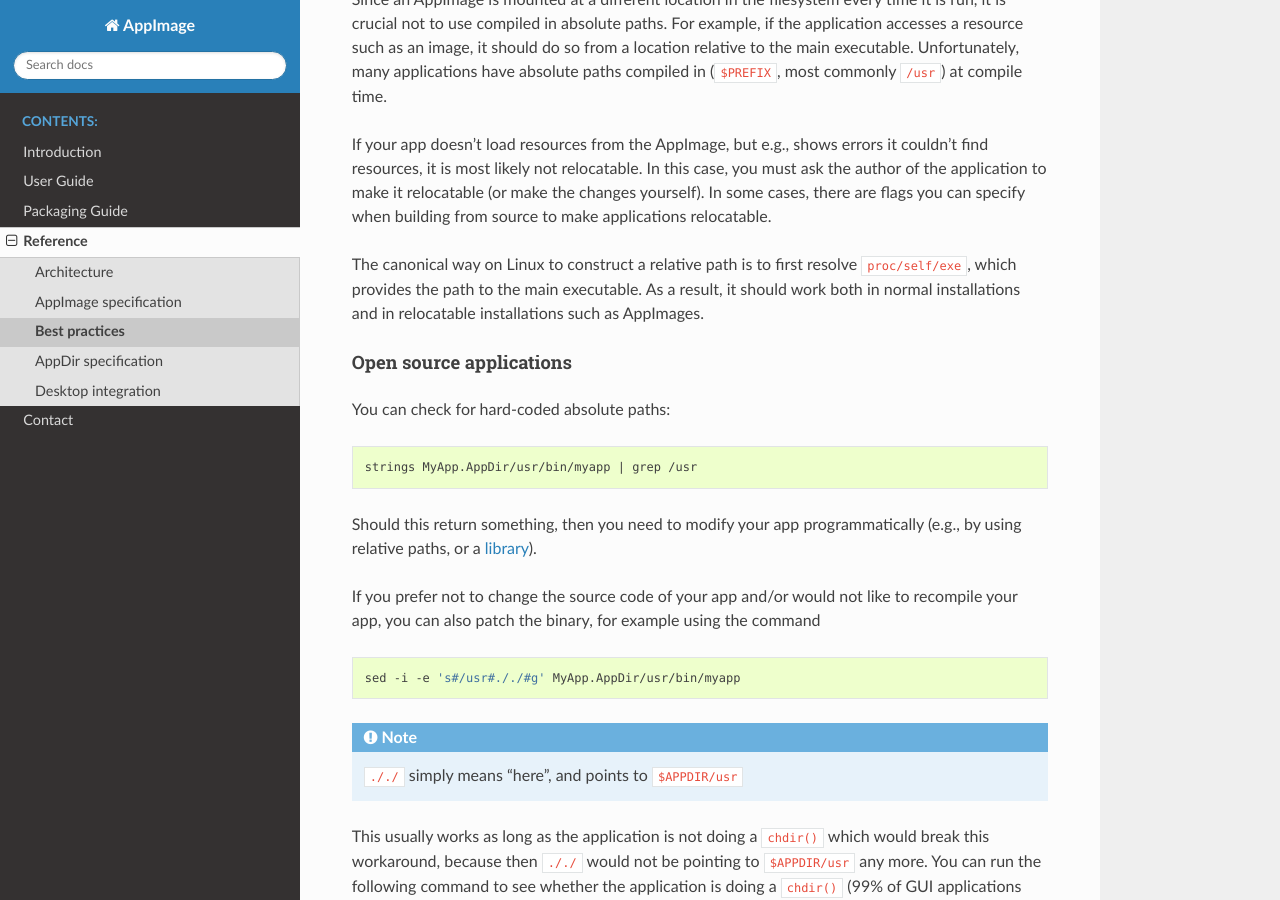
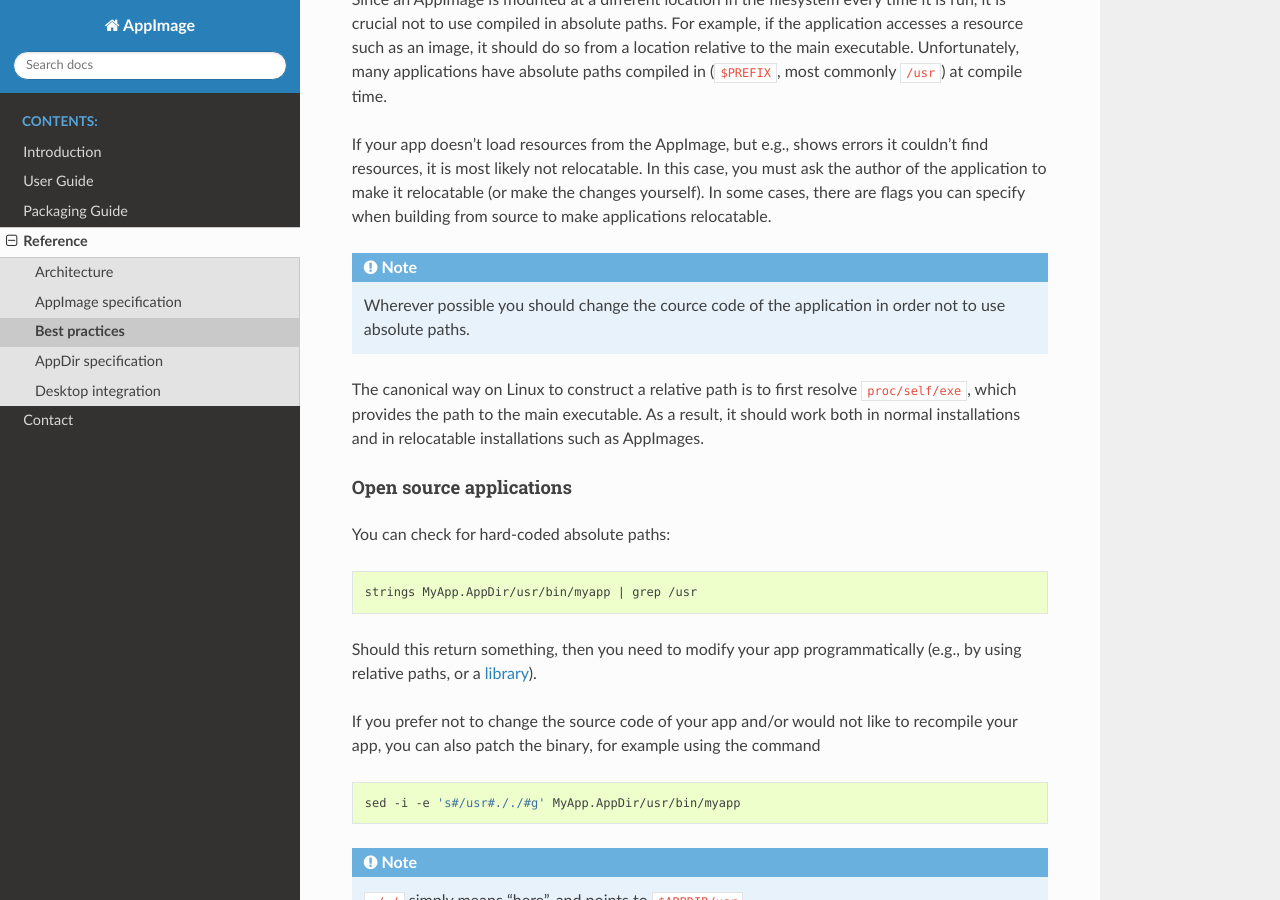
Before and after one commit to AppImage/docs.appimage.org, a Sphinx documentation site: the page built from source/reference/best-practices.rst, in a window 1280 px wide and 900 px high, scrolled down 986 px. Built offline with Sphinx 7.4.7 and the Read the Docs theme 2.0.0, drawn with Linux system fonts in a browser that asks for light colours.

Commit message:
add formerly removed sentence as a NOTE

```diff
--- a/source/reference/best-practices.rst
+++ b/source/reference/best-practices.rst
@@ -42,6 +42,10 @@
 relocatable (or make the changes yourself). In some cases, there are
 flags you can specify when building from source to make applications
 relocatable.
+
+.. note::
+	Wherever possible you should change the cource code of the
+	application in order not to use absolute paths.
 
 The canonical way on Linux to construct a relative path is to first
 resolve ``proc/self/exe``, which provides the path to the main
```
